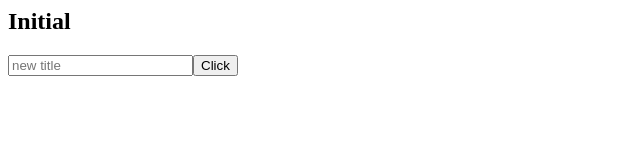
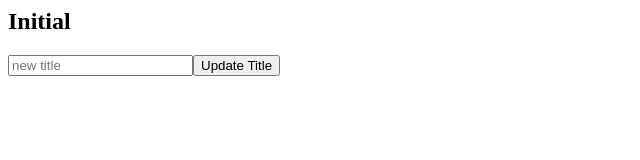
Before and after one commit to jonathanRinciari/GDG-2019-State-Management, an Angular app: page / in a window 1280 px wide. Shown: the top 160 px of the page, without its empty margins (0-640 px from the left). Built offline with nearby package versions, Linux system fonts and the light colour scheme.

Commit message:
1 file modified

```diff
--- a/src/app/title/title.component.html
+++ b/src/app/title/title.component.html
@@ -1,4 +1,4 @@
 
 <h2>{{title}}</h2>
 <input placeholder="new title" [(ngModel)]="value">
-<button (click)="onClickHandler()"> Click </button>
+<button (click)="onClickHandler()"> Update Title </button>
```
